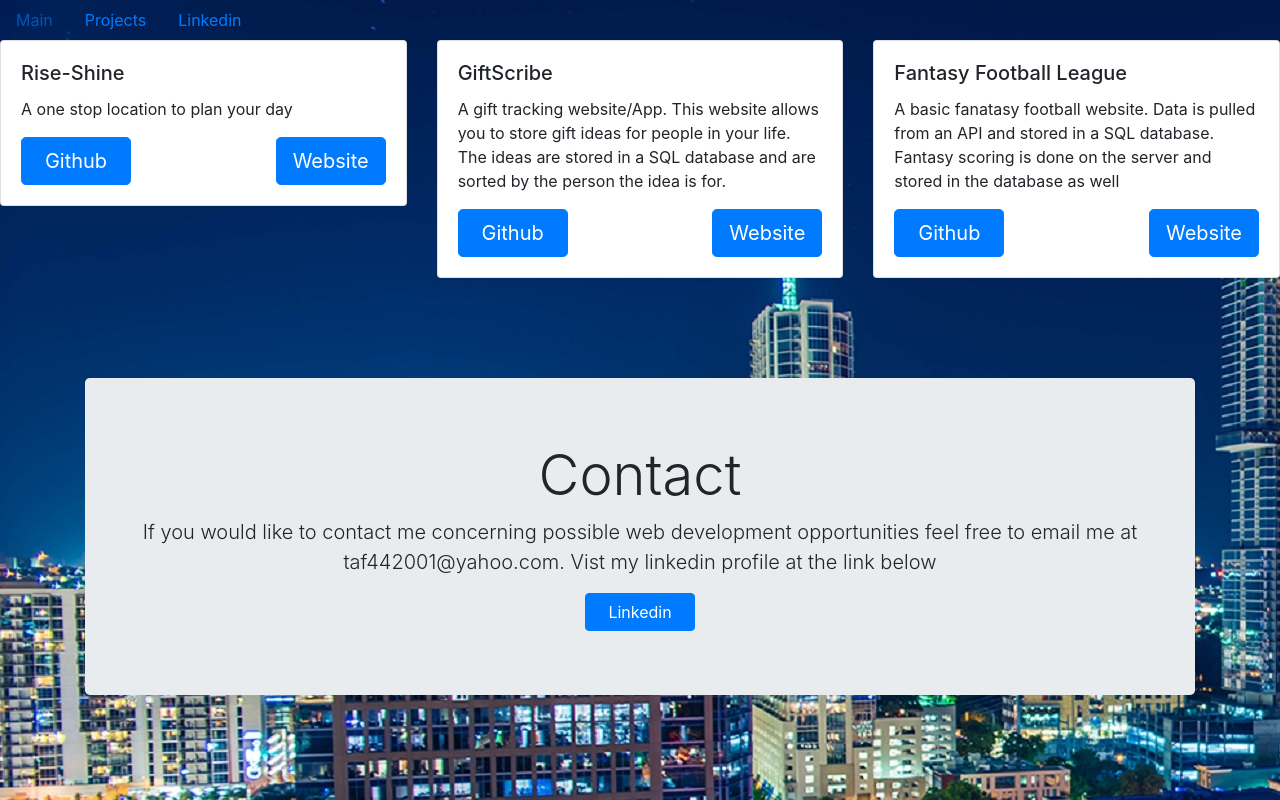
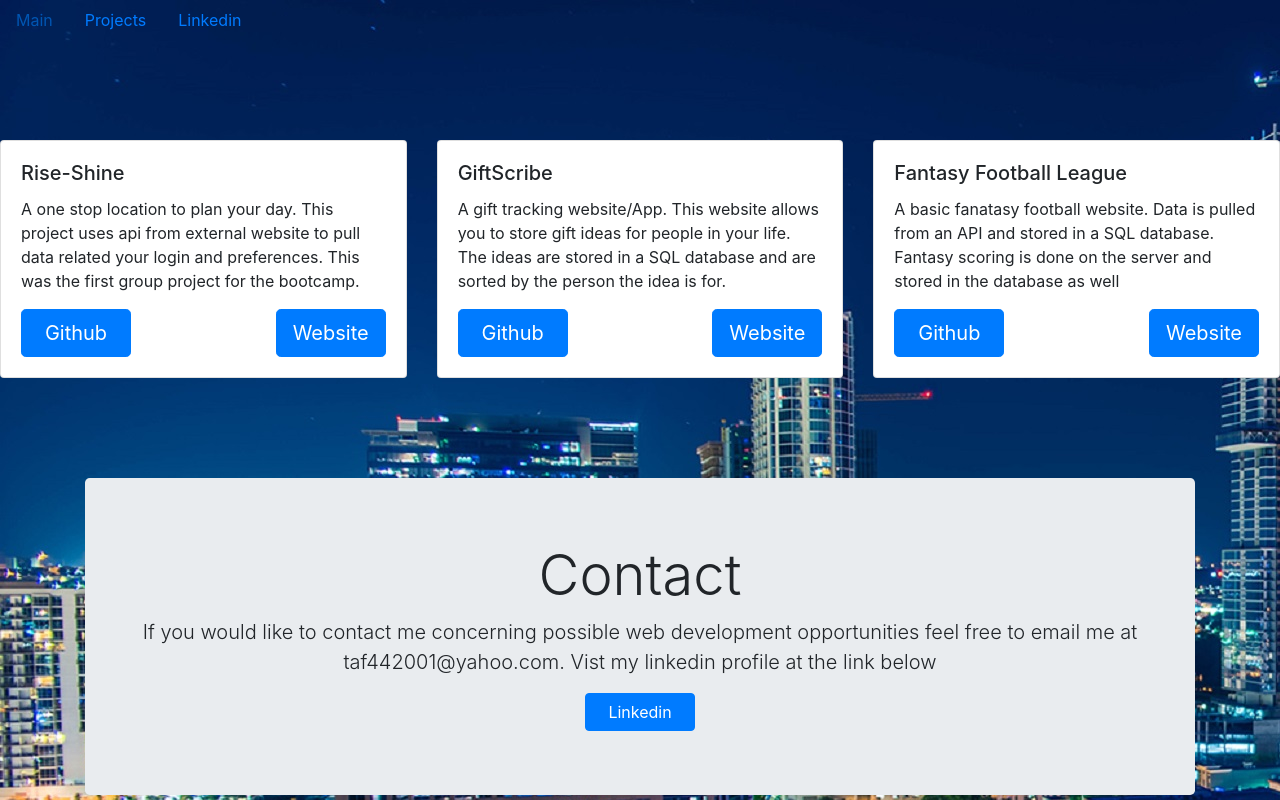
Before and after one commit to Austxgolfer/React-Portfolio, a React (Create React App) app: page /project in a window 1280 px wide. Shown: the top 800 px of the page. Built offline with nearby package versions, Linux system fonts and the light colour scheme.

Commit message:
fixed spacing after nav bar. added descriptive text to first project card

```diff
--- a/src/App.css
+++ b/src/App.css
@@ -14,6 +14,7 @@ h3 {
 
 #titlepage {
   margin-bottom: 500px;
+  margin-top: 100px;
 }
 
 #projects {
@@ -89,9 +90,13 @@ footer {
   color: #ffffff;
   font: size 10px;
 }
+#topspacerrow {
+  height: 100px;
+}
 #spacerrow {
   height: 100px;
 }
+
 #gitbutton {
   float: left;
   width: 110px;
--- a/src/components/Projpg/proj.js
+++ b/src/components/Projpg/proj.js
@@ -21,6 +21,7 @@ export default function ProjectPage() {
           Linkedin
         </a>
       </nav>
+      <div className="row" id="topspacerrow" />
       <div className="row">
         {Projects.map(card => (
           <ProjectCard
--- a/src/components/Projpg/project.json
+++ b/src/components/Projpg/project.json
@@ -2,7 +2,7 @@
   {
     "id": "1",
     "name": "Rise-Shine",
-    "desc": "A one stop location to plan your day",
+    "desc": "A one stop location to plan your day.  This project uses api from external website to pull data related your login and preferences.  This was the first group project for the bootcamp.",
     "image": "Projectone",
     "github": "https://github.com/rise-shine/Project1",
     "site": "https://rise-shine.firebaseapp.com/"
```
